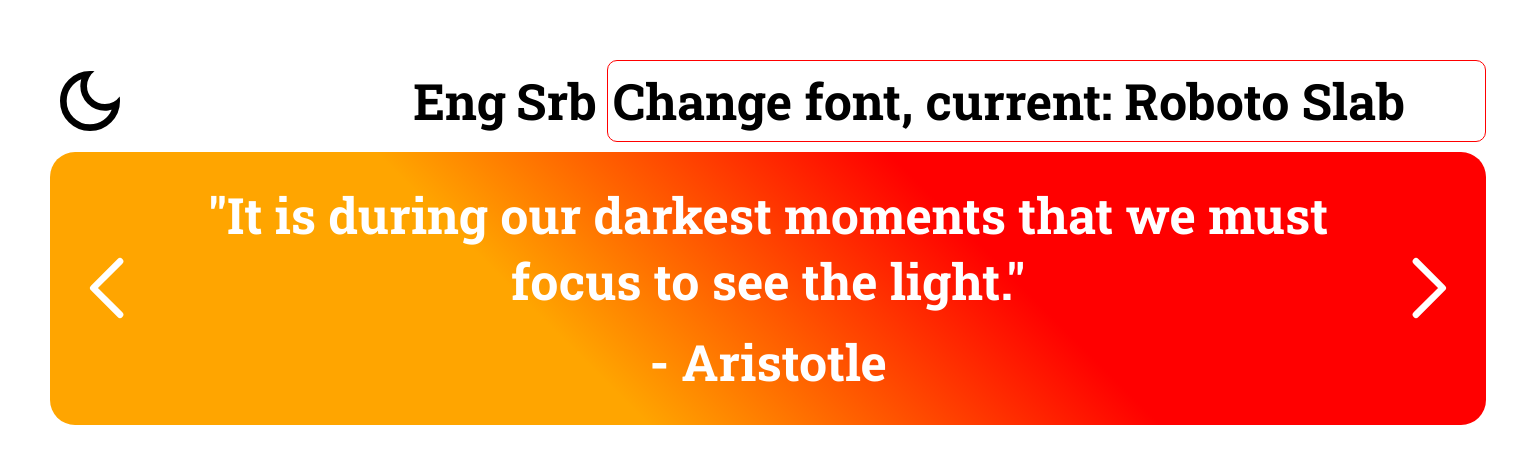
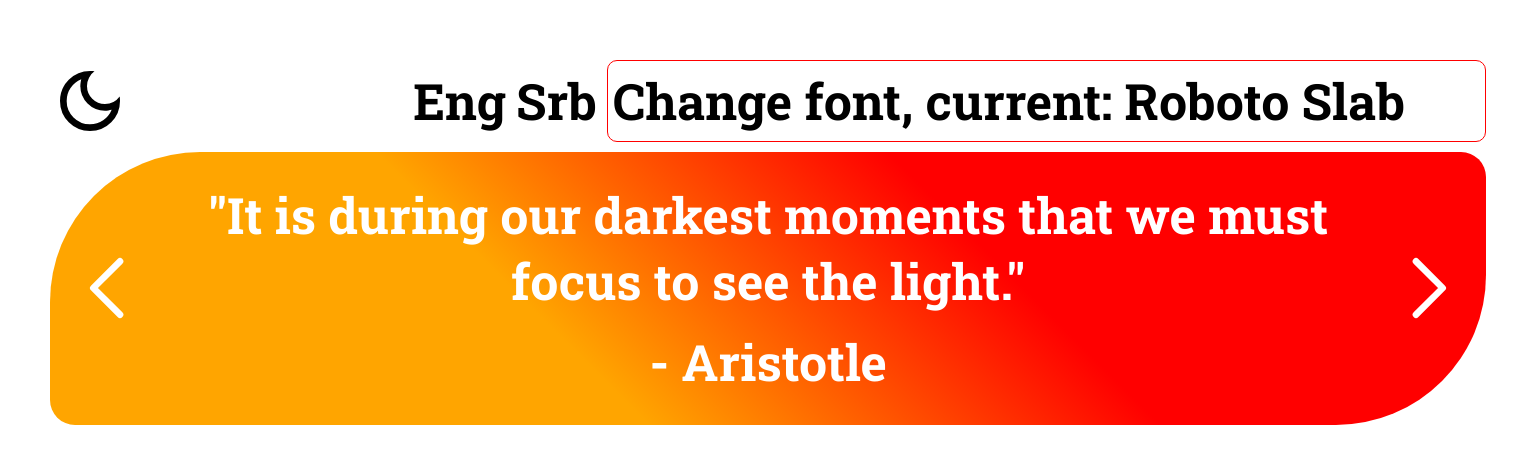
Before and after one commit to StefanRandjelovic/mental-health-messages, a React (Vite) app: page / in a window 1536 px wide. Shown: the part 168-632 px from the top of the page. Built offline with nearby package versions, Linux system fonts and the light colour scheme.

Commit message:
Change padding property.

```diff
--- a/src/styles/media-queries.scss
+++ b/src/styles/media-queries.scss
@@ -8,7 +8,7 @@
   }
 
   .sayings-wrapper {
-    border-radius: 15px;
+    border-radius: 80px 15px;
   }
   .sayings-wrapper #back,
   .sayings-wrapper #forward {
@@ -27,7 +27,7 @@
   }
 
   .sayings-wrapper {
-    border-radius: 25px;
+    border-radius: 130px 25px;
   }
   .sayings-wrapper #back,
   .sayings-wrapper #forward {
@@ -46,7 +46,7 @@
   }
 
   .sayings-wrapper {
-    border-radius: 25px;
+    border-radius: 150px 25px;
   }
   .sayings-wrapper #back,
   .sayings-wrapper #forward {
```
